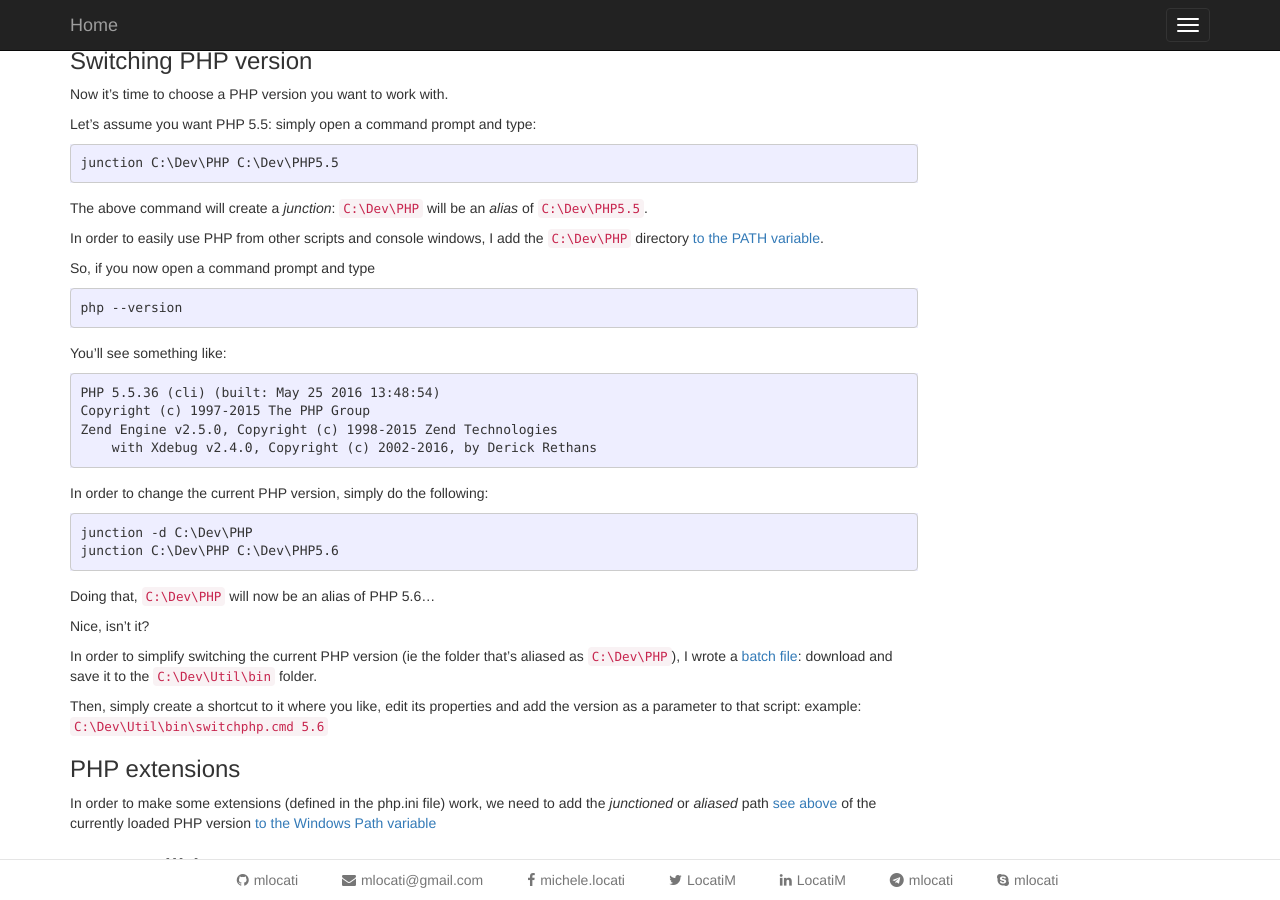
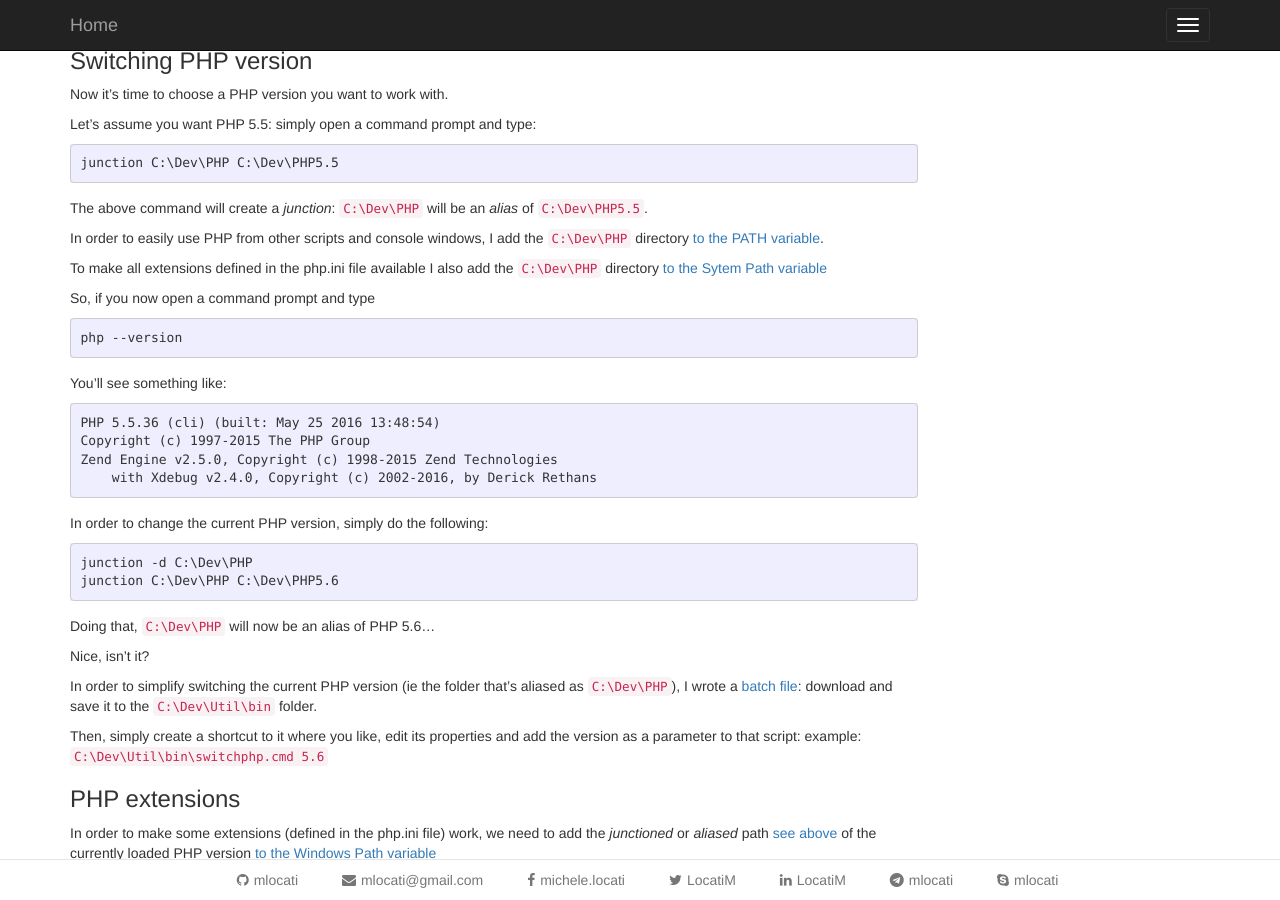
Before and after one commit to mlocati/mlocati.github.io, a Jekyll site: the page built from _articles/my-php-development-environment.md, in a window 1280 px wide and 900 px high, scrolled down 3131 px. Built offline with Jekyll 4.4.1, drawn with Linux system fonts in a browser that asks for light colours.

Commit message:
Update as you suggseted

```diff
--- a/_articles/my-php-development-environment.md
+++ b/_articles/my-php-development-environment.md
@@ -204,6 +204,8 @@ junction C:\Dev\PHP C:\Dev\PHP5.5
 The above command will create a *junction*: `C:\Dev\PHP` will be an *alias* of `C:\Dev\PHP5.5`.
 
 In order to easily use PHP from other scripts and console windows, I add the `C:\Dev\PHP` directory [to the PATH variable](https://www.google.com/search?q=add+directory+to+path+environment+variable+in+windows).
+
+To make all extensions defined in the php.ini file available I also add the `C:\Dev\PHP` directory [to the Sytem Path variable](https://stackoverflow.com/a/26368386/1387233)
 
 So, if you now open a command prompt and type
 
```
